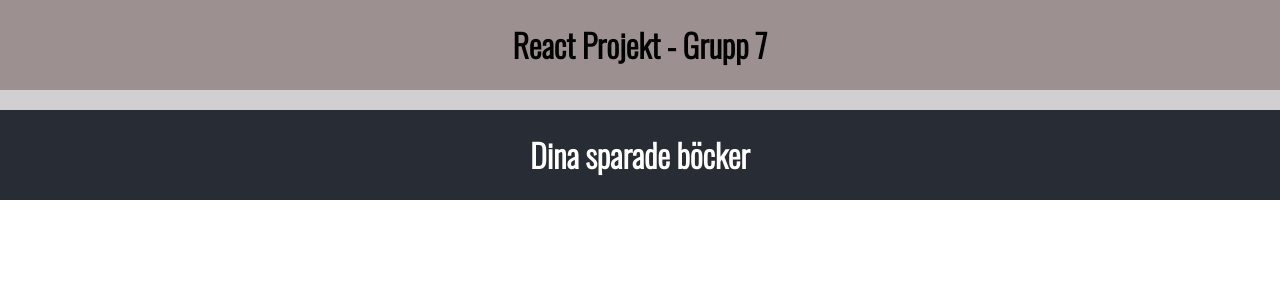
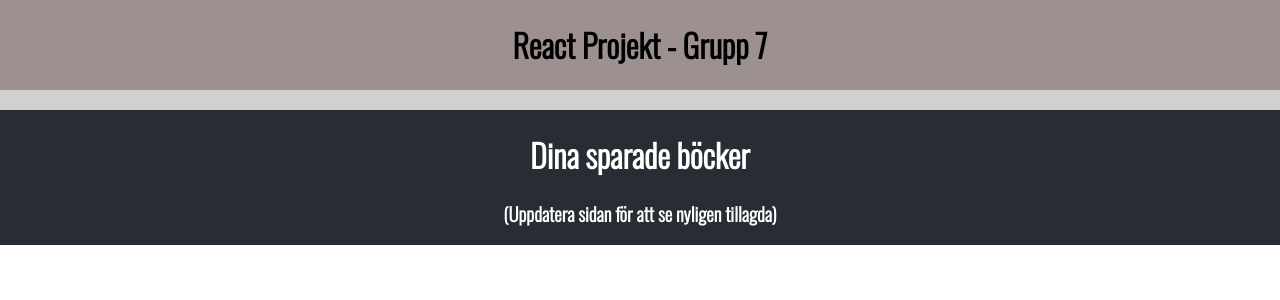
Before and after one commit to AbdulElJanoudi/bookprojectg7, a React (Create React App) app: page /booklib in a window 1280 px wide. Shown: the top 300 px of the page. Built offline with nearby package versions, Linux system fonts and the light colour scheme.

Commit message:
Korrigerat readme-fil

```diff
--- a/src/components/BookLib.js
+++ b/src/components/BookLib.js
@@ -25,7 +25,6 @@
             myP.innerHTML = (myData.content.volumeInfo.title)
             img.src = (myData.content.volumeInfo.imageLinks.thumbnail)
 
-
             document.body.appendChild(myDiv)
             myDiv.appendChild(myFigure)
 
--- a/src/components/Books.js
+++ b/src/components/Books.js
@@ -30,9 +30,6 @@
         </figure>
       )
 
-
-
-
       function added() {
         window.alert("Boken lades till (Uppdatera sidan för att se)")
         var data = localStorage.getItem('myBookId');
--- a/src/components/Saved.js
+++ b/src/components/Saved.js
@@ -6,7 +6,8 @@
 
 
       <div>
-        <h1 id="savedBooks"> Dina sparade böcker</h1>
+        <h1 id="savedBooks"> Dina sparade böcker </h1>
+        <h3>(Uppdatera sidan för att se nyligen tillagda)</h3>
       </div>
     </footer>
 
```
Also changed, not shown: 1 other file (tests, documents, lock files or other folders).
